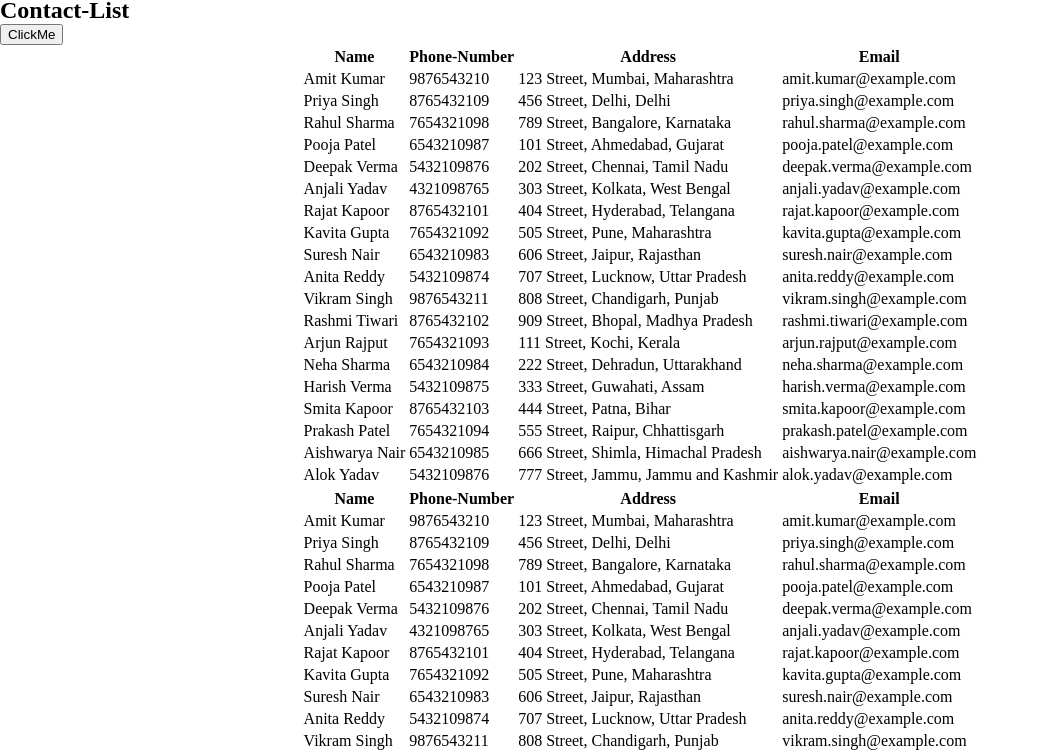
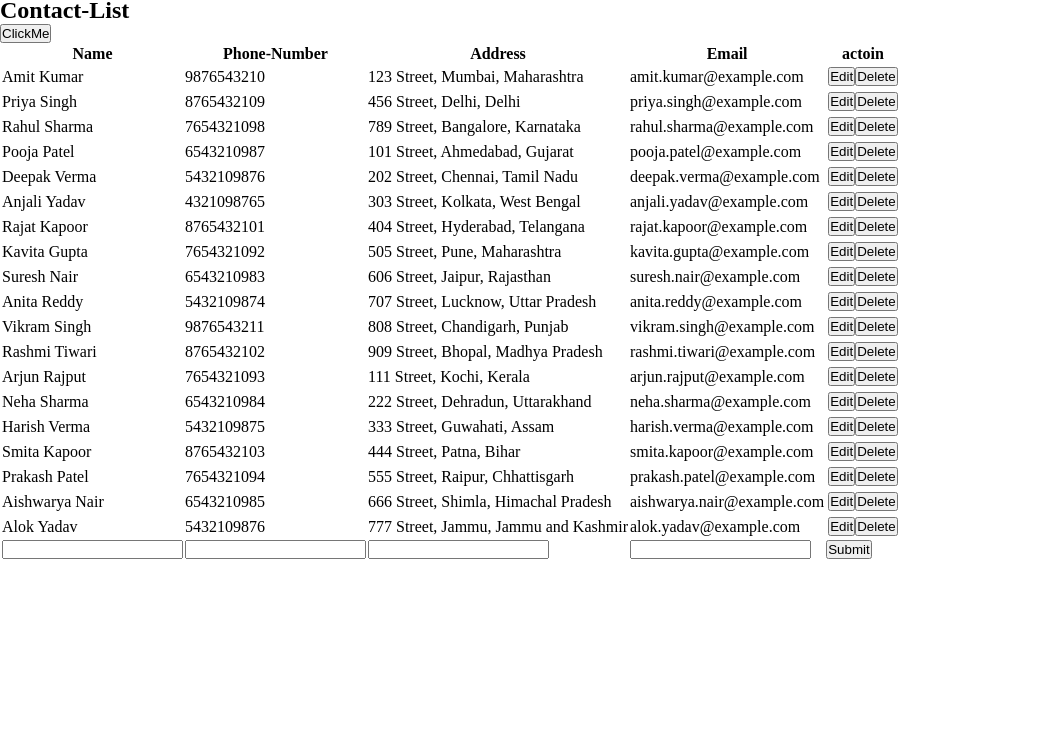
Before and after one commit to codewithArju/Phone-Book-Project, a plain HTML site: page index.html in a window 1280 px wide. Both pictures are taken after a click on the button "ClickMe". Shown: the part 40-795 px from the top of the page, without its empty margins (0-1039 px from the left). Drawn offline with Linux system fonts and the light colour scheme.

Commit message:
Java Script update 2/12/2023

```diff
--- a/index.html
+++ b/index.html
@@ -6,12 +6,22 @@
   <link rel="stylesheet" href="style.css">
 </head>
 <body>
+  <div>
+
+
+  <div class="Main">
   <div class="table-container">
     <h1 id="h1tag">PHONE BOOK</h1>
      <h2>Contact-List</h2>
     <button id="btn" onclick="clickMe()"> ClickMe</button>
   </div>
+  </div>
+  </div>
 
   <script src="script.js"></script>
 </body>
 </html>
+<!--<action>
+  <button> Edit</button>
+  <button> Delete</button>
+</action>-->
--- a/script.js
+++ b/script.js
@@ -188,7 +188,7 @@ function clickMe() {
   headerRow.className = "Sub";
 
   // Creating table headers
-  let headers = ["Name", "Phone-Number", "Address", "Email"];
+  let headers = ["Name", "Phone-Number", "Address", "Email","actoin"];
   headers.forEach(headerText => {
     let tableHead = document.createElement("th");
     tableHead.className = "tableHeadclass";
@@ -216,18 +216,57 @@ function clickMe() {
     let emailCell = document.createElement("td");
     emailCell.innerText = person.email;
 
+   let actionCell=document.createElement("tr");
+
+
+   let btn1=document.createElement("button");
+   btn1.innerText="Edit";
+
+
+   let btn2=document.createElement("button");
+   btn2.innerText="Delete";
+
+
+
     // Appending cells to the row
     row.appendChild(nameCell);
     row.appendChild(phoneNumberCell);
     row.appendChild(addressCell);
     row.appendChild(emailCell);
+    row.appendChild(actionCell);
+    actionCell.appendChild(btn1);
+
+   actionCell.appendChild(btn2);
+
 
     tbody.appendChild(row);
+
   });
+  let inputRow = document.createElement("tr");
 
+  for (let i = 0; i < headers.length-1; i++) {
+    let inputCell = document.createElement("td");
+    let inputBox = document.createElement("input");
+    inputBox.type = "text";
+    inputCell.appendChild(inputBox);
+    inputRow.appendChild(inputCell);
+
+  }
+  // Creating a submit button under the action column
+let actionCell = document.createElement("td");
+let submitButton = document.createElement("button");
+submitButton.textContent = "Submit";
+submitButton.type = "submit"; // If this is part of a form submission
+actionCell.appendChild(submitButton);
+inputRow.appendChild(actionCell);
+
+  // Append the input row to the tbody
+  tbody.appendChild(inputRow);
   table.appendChild(tbody);
 
   // Appending the table to the HTML body or any desired element
+
   document.body.appendChild(table);
+
+
 }
-clickMe();
--- a/style.css
+++ b/style.css
@@ -1,6 +1,7 @@
 /* Basic styles for the table structure */
 *{
-  margin: auto;
-  padding: auto;
+  margin: 0px;
+  padding: 0px;
   box-sizing: border-box;
+
 }
```
